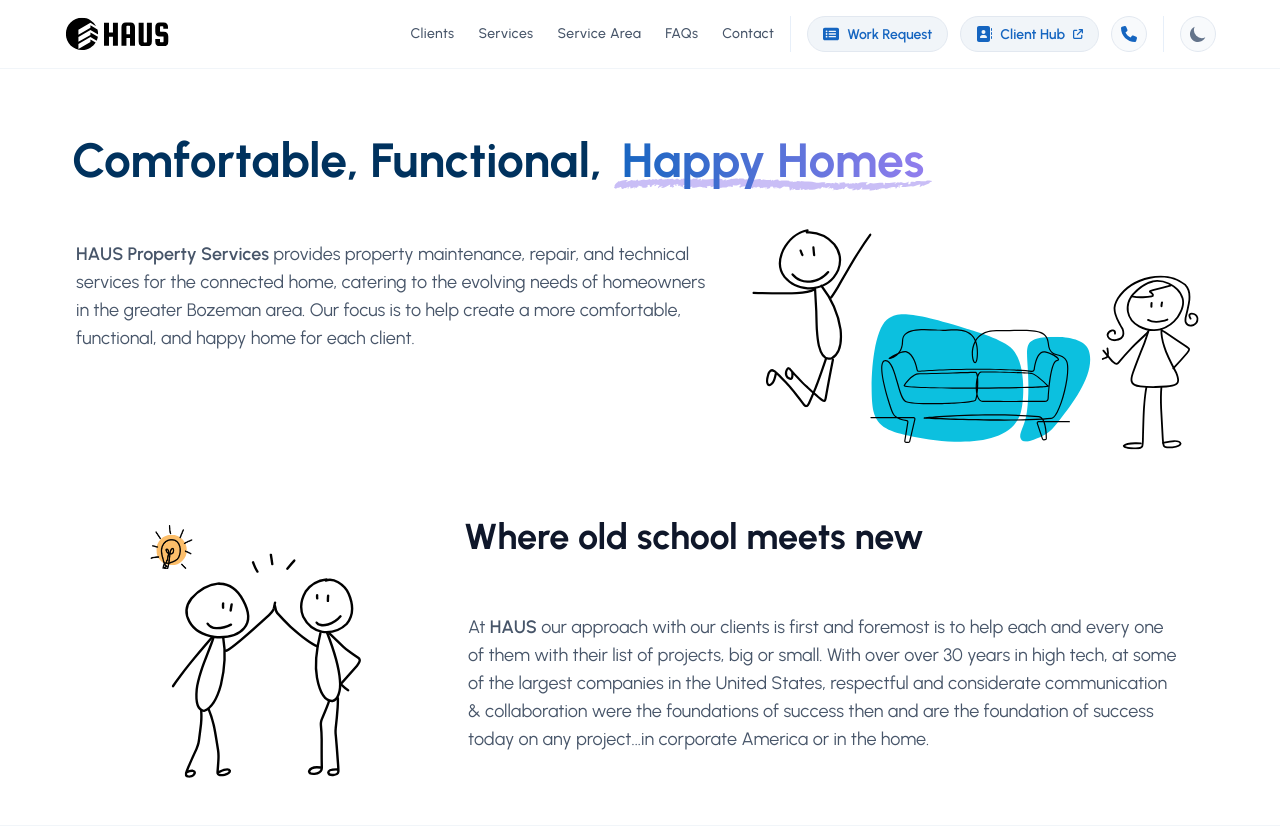
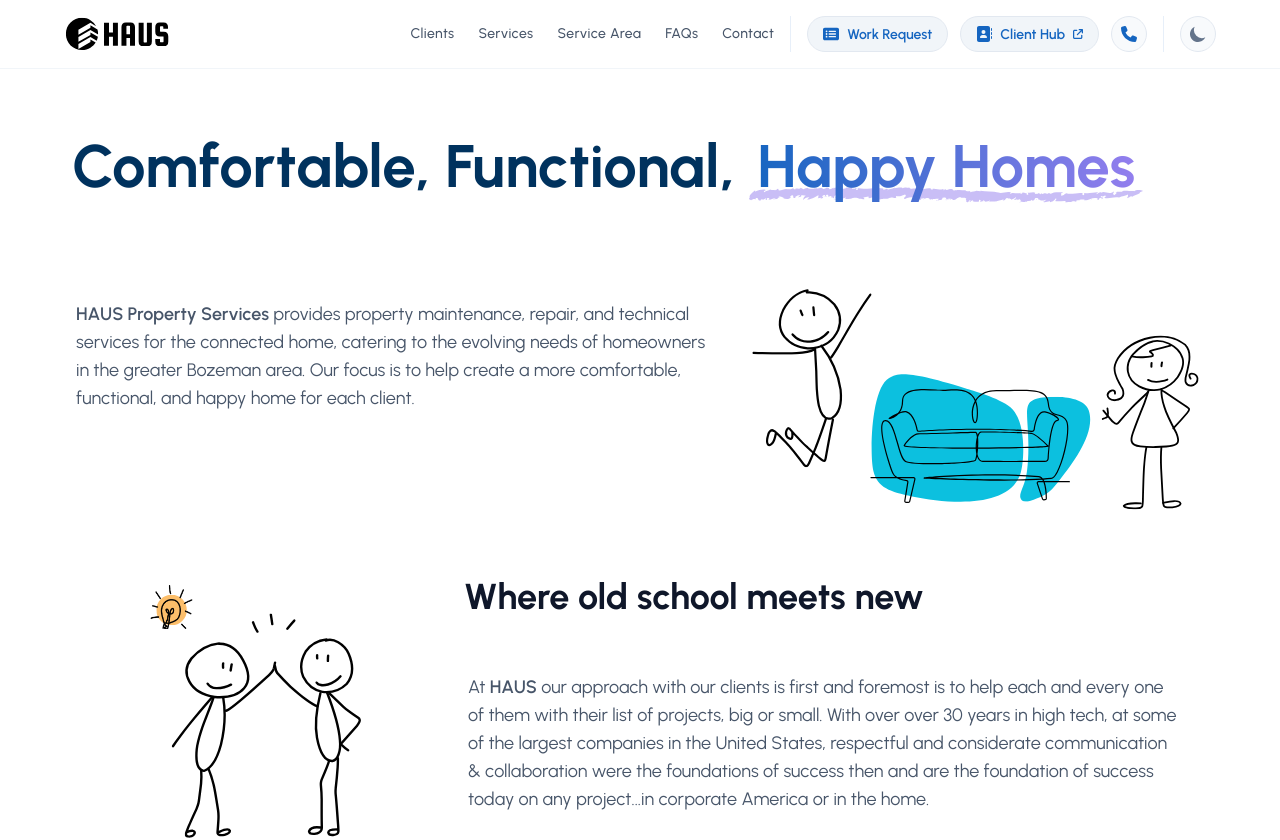
Before and after one commit to ben-v/haus, a React (Vite) app: page / in a window 1280 px wide. Shown: the top 840 px of the page. Built offline with nearby package versions, Linux system fonts and the light colour scheme.

Commit message:
Using common page header component across pages.

```diff
--- a/src/components/layouts/PageHeader.tsx
+++ b/src/components/layouts/PageHeader.tsx
@@ -1,4 +1,6 @@
 import parse from "html-react-parser";
+import SvgAccentLine from "../images/SvgAccentLine";
+import { renderToString } from "react-dom/server";
 
 export interface PageHeaderProps {
     titlePartA: string,
@@ -6,13 +8,22 @@ export interface PageHeaderProps {
     Description?: string,
     highlightType?: "None" | "Vibrant" | "Standard",
     highlightPart?: "A" | "B"
+    align?: "Left" | "Center" | "Right";
 }
 
 const defaultProps = {
     highlightType: "Standard",
-    highlightPart: "B"
+    highlightPart: "B",
+    align: "Center"
 } satisfies Partial<PageHeaderProps>
 
+/**
+ * General page header component for use across all pages.
+ *
+ * @param props Header properties
+ *
+ * @returns General page header
+ */
 const PageHeader = (props: PageHeaderProps) => {
     const propsWithDefaults = {
         ...defaultProps,
@@ -21,10 +32,40 @@ const PageHeader = (props: PageHeaderProps) => {
 
     let title: string = "";
     const description: string = props.Description ? props.Description : "";
+    let alignment: string = "";
+    let textColor: string = "text-gray-900";
+
+    if (props.align) {
+        switch (props.align) {
+            case "Left": {
+                alignment = "lg:text-left";
+                break;
+            }
+            case "Right": {
+                alignment = "lg:text-right";
+                break;
+            }
+            case "Center":
+            default: {
+                alignment = "";
+                break;
+            }
+        }
+    }
 
     switch (propsWithDefaults.highlightType)
     {
         case "Vibrant": {
+            textColor = "text-blue-900";
+
+            if (propsWithDefaults.highlightPart === "A") {
+                title = `<span className="relative">${<SvgAccentLine className="absolute inset-x-0 -bottom-1 w-full opacity-50" />}<span className="relative bg-gradient-to-r from-primary to-secondaryLight bg-clip-text text-transparent dark:from-primaryLight dark:to-secondaryLight md:px-2">${propsWithDefaults.titlePartA}</span></span>${propsWithDefaults.titlePartB ? propsWithDefaults.titlePartB : ""}`
+            } else {
+                const titlePartB: string = propsWithDefaults.titlePartB ? `<span className="relative">${renderToString(<SvgAccentLine className="absolute inset-x-0 -bottom-1 w-full opacity-50" />)}<span className="relative bg-gradient-to-r from-primary to-secondaryLight bg-clip-text text-transparent dark:from-primaryLight dark:to-secondaryLight md:px-2">${propsWithDefaults.titlePartB}</span></span>` : "";
+
+                title = `${propsWithDefaults.titlePartA}${propsWithDefaults.titlePartB ? titlePartB : ""}`
+            }
+
             break;
         }
         case "Standard": {
@@ -47,7 +88,7 @@ const PageHeader = (props: PageHeaderProps) => {
 
     return (
         <div className="py-2 px-0 md:p-2 w-auto text-center">
-            <h1 className="relative text-center text-4xl font-bold text-gray-900 dark:text-white sm:text-5xl md:text-6xl">{parse(title)}</h1>
+            <h1 className={`relative text-center ${alignment} font-bold ${textColor} dark:text-white text-4xl sm:text-5xl md:text-6xl`}>{parse(title)}</h1>
             <p className="m-8 md:m-12 text-gray-600 dark:text-gray-300 text-lg md:text-lg w-auto">{description}</p>
         </div>
     )
--- a/src/pages/clients/sections/IntroClientsSection.tsx
+++ b/src/pages/clients/sections/IntroClientsSection.tsx
@@ -1,13 +1,15 @@
+import PageHeader from "../../../components/layouts/PageHeader"
+
 const IntroClientsSection = () => {
     return (
         <section id="intro-clients" className="pt-24 lg:pt-32">
             <div className="mx-auto px-4 md:px-6 xl:max-w-6xl xl:px-0">
                 <div className="relative w-auto flex flex-col">
-                    <div className="py-2 px-0 md:p-2 w-auto text-center">
-                        {/* <h2 className="text-2xl md:text-3xl font-bold text-gray-900 dark:text-white lg:text-4xl">Helping our clients is <span className="bg-gradient-to-r from-primaryLight to-secondaryLight bg-clip-text text-transparent">our #1 job</span></h2> */}
-                        <h1 className="relative text-center text-4xl font-bold text-gray-900 dark:text-white sm:text-5xl md:text-6xl">Job #1 &rsaquo; <span className="opacity-80">Helping Clients</span></h1>
-                        <p className="m-2 md:m-6 lg:mt-12 text-gray-600 dark:text-gray-300 text-lg md:text-lg w-auto">Projects around the house, big and small, can pile up fast and the next thing you know, there's a nagging "to do" list a mile long. We want to help both our new and existing clients get their projects done and off their plate, to enjoy their homes and our Montana community. We leverage technology to facilitate our work, stay in touch and keep you up to date.</p>
-                    </div>
+                    <PageHeader
+                        titlePartA="Job #1 &rsaquo; "
+                        titlePartB="Helping Clients"
+                        Description="Projects around the house, big and small, can pile up fast and the next thing you know, there's a nagging &ldquoto do&rdquo list a mile long. We want to help both our new and existing clients get their projects done and off their plate, to enjoy their homes and our Montana community. We leverage technology to facilitate our work, stay in touch and keep you up to date."
+                    />
                 </div>
             </div>
         </section>
--- a/src/pages/landing/sections/IntroElevatorPitch.tsx
+++ b/src/pages/landing/sections/IntroElevatorPitch.tsx
@@ -1,5 +1,5 @@
 // import { Link } from "react-router-dom"
-import SvgAccentLine from "../../../components/images/SvgAccentLine"
+// import SvgAccentLine from "../../../components/images/SvgAccentLine"
 // import SvgFacebookGeneric from "../../../components/images/SvgFacebookGeneric"
 // import PngInstagramColor from "../../../../public/images/instagram-color.png";
 // import SvgYelpGeneric from "../../../components/images/SvgYelpGneric";
@@ -7,15 +7,16 @@ import { ThemeContext, THEMES } from "../../../contexts/ThemeContext";
 import { useContext } from "react";
 import SvgIntroDark from "../../../components/images/sections/SvgIntroDark";
 import SvgIntroLight from "../../../components/images/sections/SvgIntroLight";
+import PageHeader from "../../../components/layouts/PageHeader";
 
 const IntroElevatorPitch = () => {
   const { theme, } = useContext(ThemeContext);
 
   return (
-    <section id="intro-elevator-pitch" className="pt-24 lg:pt-32">
+    <section id="home" className="pt-24 lg:pt-32">
       <div className="mx-auto px-4 md:px-6 xl:max-w-6xl xl:px-0">
         <div className="relative w-auto flex flex-col">
-          <div className="p-2 w-auto">
+          {/* <div className="p-2 w-auto">
             <h1 className="text-center lg:text-left font-bold text-blue-900 dark:text-white text-3xl md:text-4xl lg:text-5xl">
               Comfortable, Functional,&nbsp;
               <span className="relative">
@@ -23,7 +24,8 @@ const IntroElevatorPitch = () => {
                 <span className="relative bg-gradient-to-r from-primary to-secondaryLight bg-clip-text text-transparent dark:from-primaryLight dark:to-secondaryLight md:px-2">Happy Homes</span>
               </span>
             </h1>
-          </div>
+          </div> */}
+          <PageHeader titlePartA="Comfortable, Functional,&nbsp;" titlePartB="Happy Homes" highlightType="Vibrant" align="Left" />
           <div className="flex flex-col lg:flex-row">
             <div className="lg:w-7/12 w-auto">
               <p className="m-2 md:m-6 lg:mt-12 lg:ml-3 text-gray-600 dark:text-gray-300 text-lg text-center md:text-left"><span className="font-semibold">HAUS Property Services</span> provides property maintenance, repair, and technical services for the connected home, catering to the evolving needs of homeowners in the greater Bozeman area. Our focus is to help create a more comfortable, functional, and happy home for each client.</p>
```
